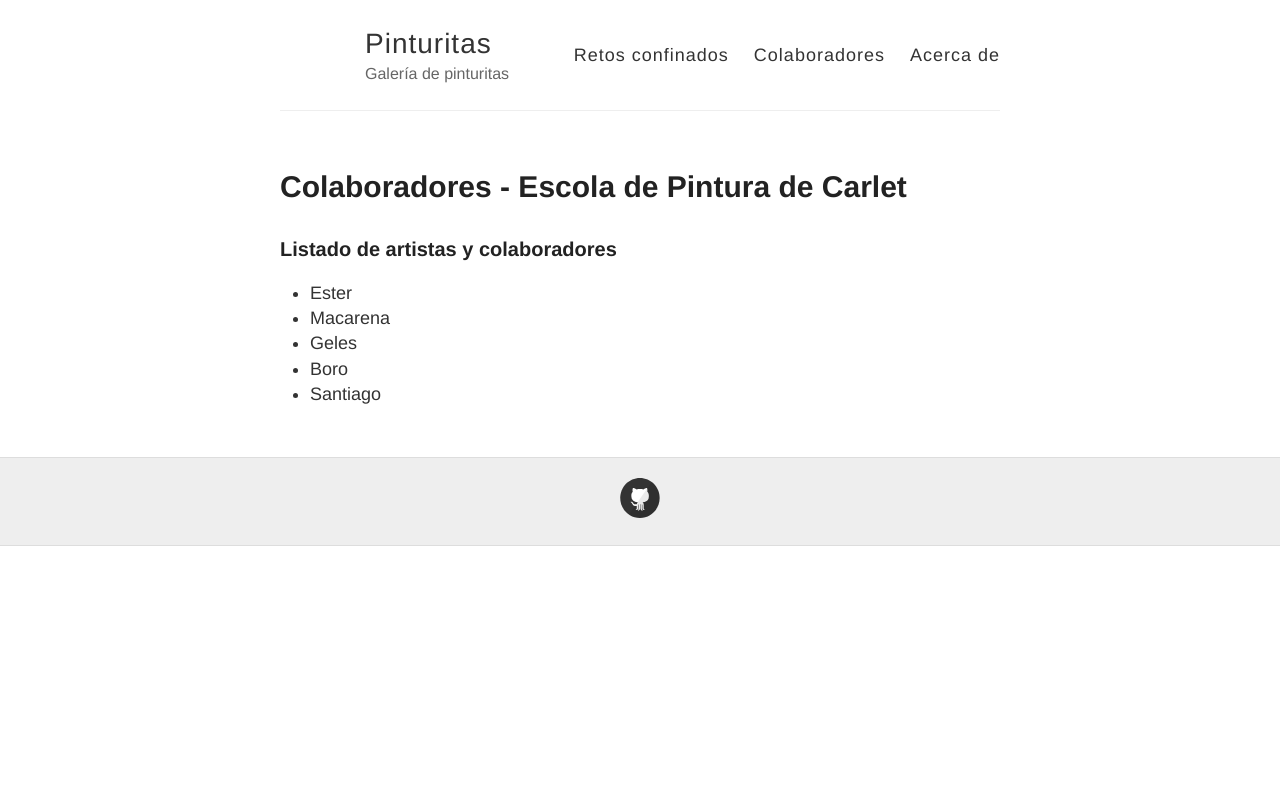
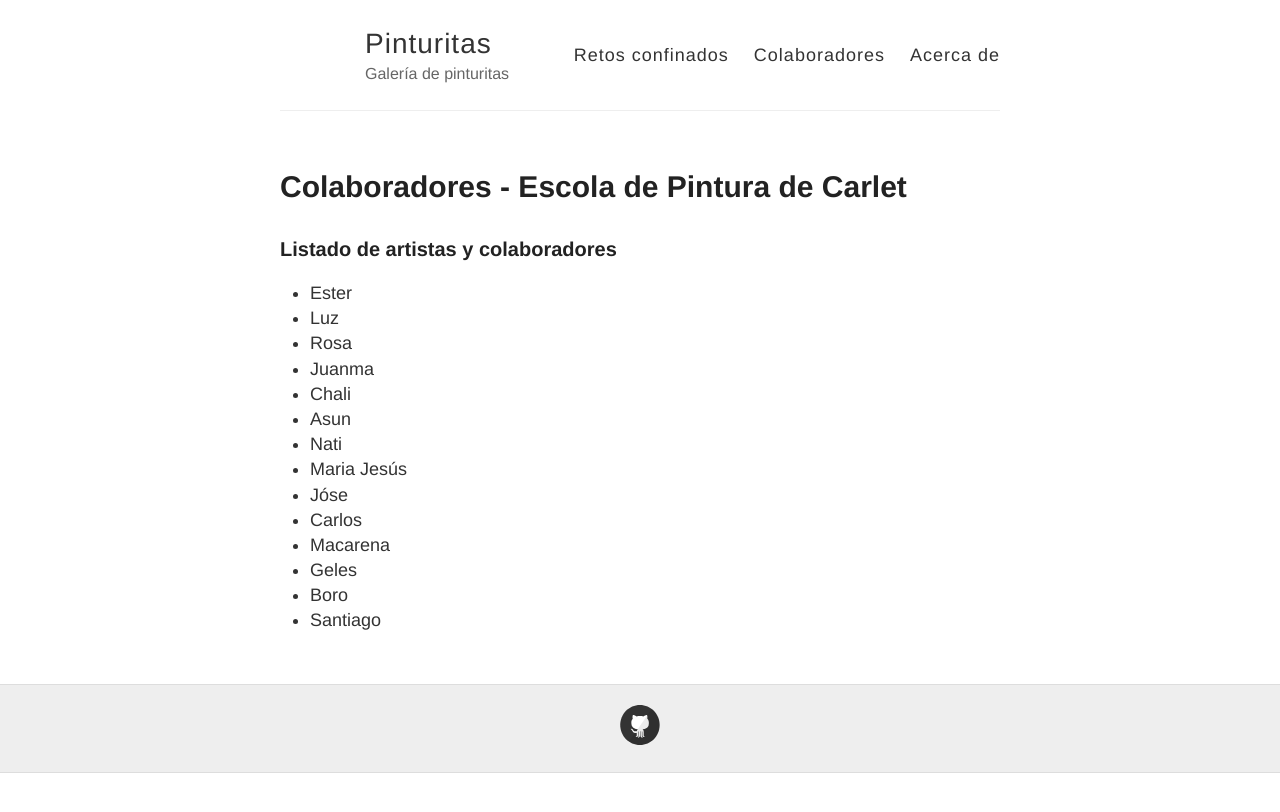
Before and after one commit to pinturitas/pinturitas.github.io, a Jekyll site: the page built from colaboradores.md, in a window 1280 px wide. Shown: the top 812 px of the page. Built offline with Jekyll 4.4.1, drawn with Linux system fonts in a browser that asks for light colours.

Commit message:
Más colaboradores

```diff
--- a/_data/colaboradores.yml
+++ b/_data/colaboradores.yml
@@ -1,4 +1,22 @@
 - alias: Ester
+
+- alias: Luz
+
+- alias: Rosa
+
+- alias: Juanma
+
+- alias: Chali
+
+- alias: Asun
+
+- alias: Nati
+
+- alias: Maria Jesús
+
+- alias: Jóse
+
+- alias: Carlos
 
 - alias: Macarena
 
```
